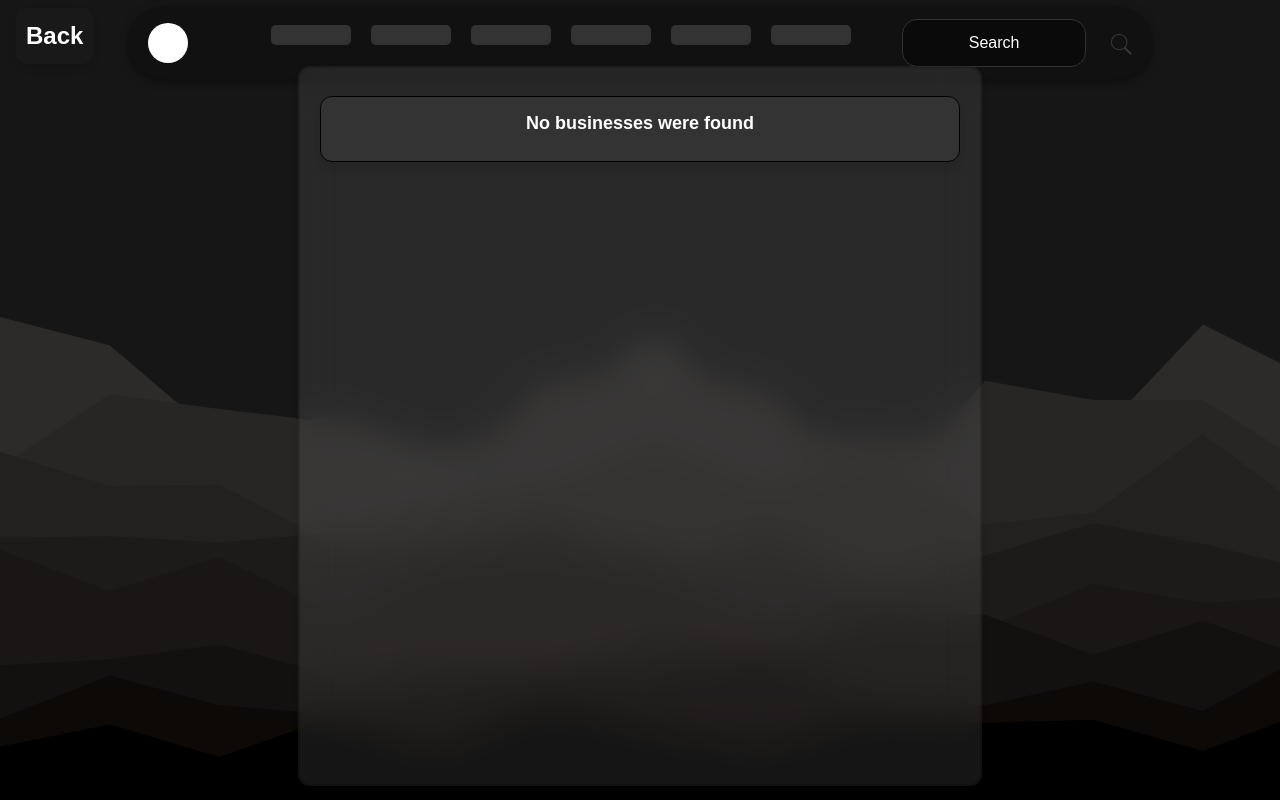
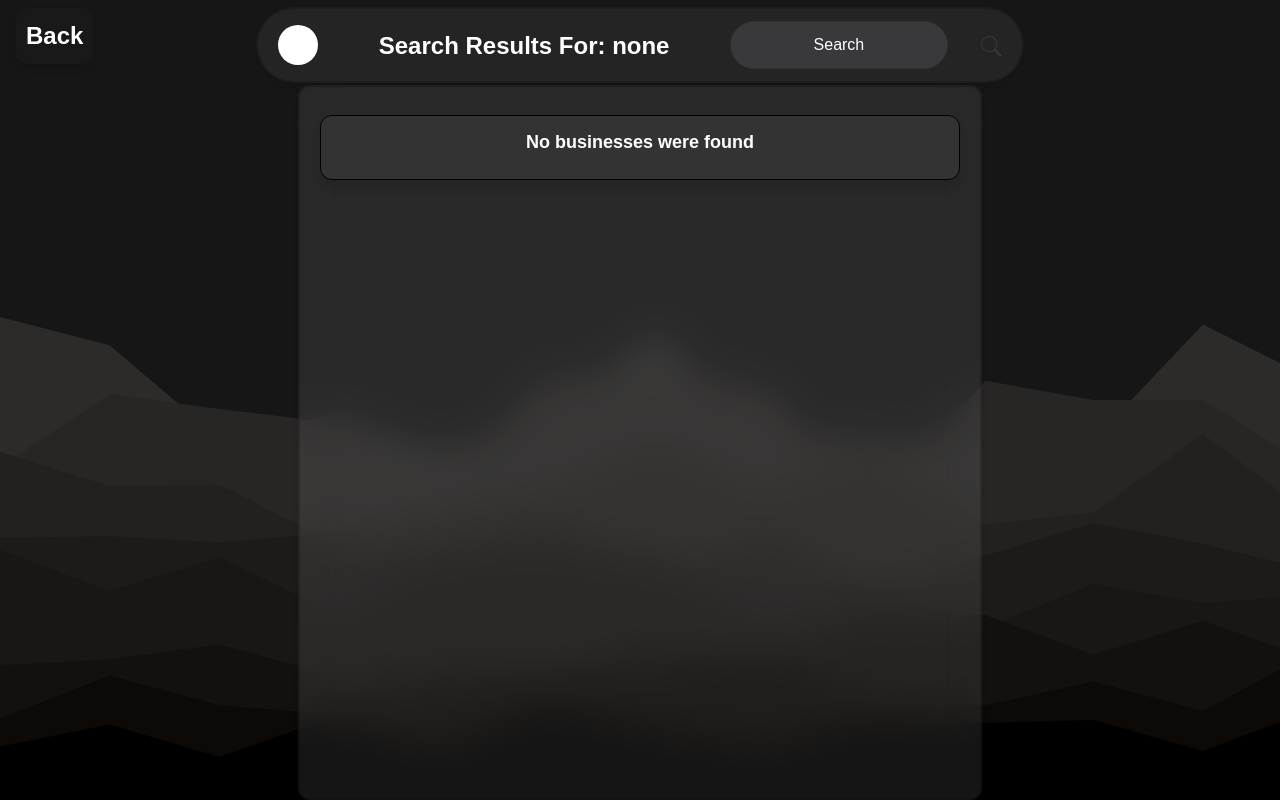
Before and after one commit to Vkutti/projectFAT, a Flask app: page /enterinfo in a window 1280 px wide. Run offline with Flask 3, Linux system fonts and the light colour scheme; data comes from the database, SQL or seed files in the repository; some libraries are stand-ins or nearby versions.

Commit message:
changed the nav bar on serach results looks much nicer now

```diff
--- a/projectFAT/static/NavbarABOUT.css
+++ b/projectFAT/static/NavbarABOUT.css
@@ -11,10 +11,10 @@
     display: flex;
     align-items: center;
     justify-content: space-between;
-    background-color: #111; /* Darker background for navbar */
+    background-color: #181717; /* Darker background for navbar */
     padding: 12px 20px;
     border-radius: 60px; /* Rounded edges */
-    width: 1500px; /* Navbar width */
+    width: 80%; /* Navbar width */
     box-shadow: 0 2px 8px rgba(0, 0, 0, 0.5);
 
     position: absolute;
--- a/projectFAT/static/NavbarResults.css
+++ b/projectFAT/static/NavbarResults.css
@@ -11,17 +11,28 @@
     display: flex;
     align-items: center;
     justify-content: space-between;
-    background-color: #111; /* Darker background for navbar */
+    background-color: #242424; /* Darker background for navbar */
     padding: 12px 20px;
     border-radius: 60px; /* Rounded edges */
     /* Navbar width */
-    width: 80%;
+    width: 60%;
     box-shadow: 0 2px 8px rgba(0, 0, 0, 0.5);
 
     position: absolute;
     top: 7px; /* Slightly down from the top */
     left: 50%; /* Move to the center horizontally */
     transform: translateX(-50%); /* Center it perfectly */
+    backdrop-filter: blur(20px); /* Adjust blur intensity */
+
+    border: 2px solid rgba(0, 0, 0, 0.2); /* Optional subtle border */
+
+
+
+
+    box-shadow: 0 4px 6px rgba(0, 0, 0, 0.1);
+
+    overflow: hidden;
+
 }
 
 .logo {
--- a/projectFAT/static/SearchBarOnNav.css
+++ b/projectFAT/static/SearchBarOnNav.css
@@ -9,17 +9,18 @@
 .search-header__input {
   font-family: inherit;
   font-size: 16px;
-  background-color: #0a0a0a;
-  border: solid 0.6px #333333;
+  background-color: #39383b;
+  border: solid 0.6px #333232;
   color: #ffffff;
   padding: 1rem 1rem;
-  border-radius: 15px;
+  border-radius: 25px;
   width: 80%;
   height: 48px;
   transition: all ease-in-out 0.5s;
-  margin-right: -2rem;
+  margin-right: 10px;
   opacity: 1;
   text-align: center;
+  align-items: center;
 }
 
 .search-header__input:hover,
@@ -29,7 +30,7 @@
 
 .search-header__input:focus {
   outline: none;
-  background-color: #272727ad;
+  background-color: #53525c;
 }
 
 .search-header__input::-webkit-input-placeholder {
@@ -45,6 +46,7 @@
   border: none;
   background-color: transparent;
   margin-top: 0.1em;
+  fill: green;
 }
 
 .search-header__button:hover {
--- a/projectFAT/static/custom.css
+++ b/projectFAT/static/custom.css
@@ -177,6 +177,7 @@ category-btn {
 
     padding: 20px;
 
+
     box-shadow: 0 4px 6px rgba(0, 0, 0, 0.1);
 
     overflow: hidden;
--- a/projectFAT/templates/searchResults.html
+++ b/projectFAT/templates/searchResults.html
@@ -26,6 +26,7 @@
             <div class="logo"></div>
           </a>
 
+           <!--
           <ul class="nav-links">
               <li></li>
               <li></li>
@@ -34,6 +35,10 @@
               <li></li>
               <li></li>
           </ul>
+        -->
+          <h2 id="search-title" class="" style="font-size:x-large; font-family: sans-serif; color: white; font-weight: bold;margin-top: 10px;">Search Results For: {{ category }}</h2>
+
+
           <form class="d-flex" action="/enterinfo" >
             <div class="search-header">
               <input placeholder="Search" name= "enter" class="search-header__input" type="text" />
@@ -55,9 +60,11 @@
           </form>
         </div>
     </div>
-    <a href="/" class="fs-4 ms-3 mt-2 position-fixed return-btn" >Back</a>
+
+    <a href="/" class="fs-4 ms-3 mt-2 position-fixed return-btn">Back</a>
+
     <div class="vw-100 vh-100 d-flex justify-content-center align-items-center flex-column">
-        <h2 id="search-title" class="mb-4" style="font-size:x-large; font-family: sans-serif; color: white; font-weight: bold;">Search Results For: {{ category }}</h2>
+        <h2 id="search-title" class="mb-4" style="font-size:x-large; font-family: sans-serif; color: transparent; font-weight: bold; padding-top: 32px;">Search Results For: {{ category }}</h2>
         <div id="cards-container" class="glass-box" style="height: 45rem; overflow-y: scroll;">
             <div class="card-body d-flex flex-column justify-content-center" style="width: 40rem;" id="search-results-container">
                 {% for business in businesses %}
```
